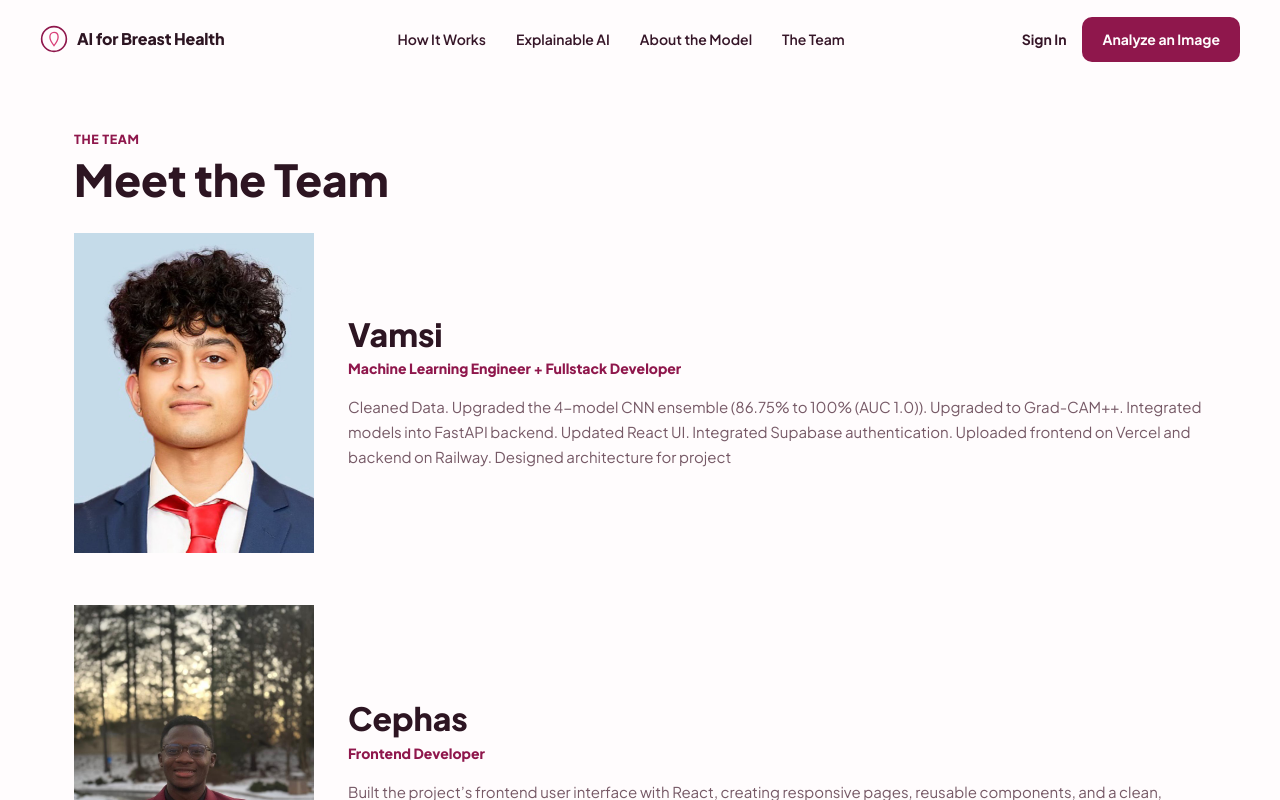
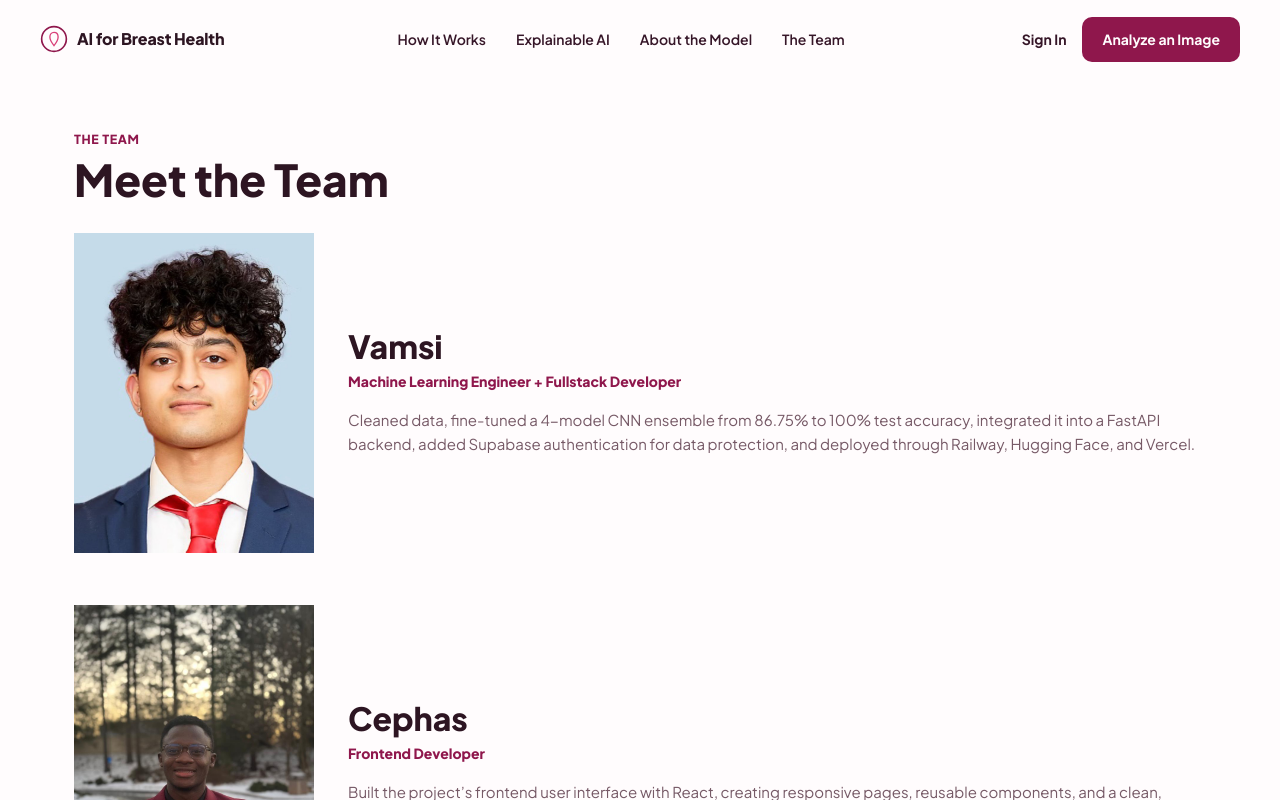
Before and after one commit to Breast-Cancer-Detection/Breast-Cancer-Detection, a React (Vite) app in the folder frontend/: page /about in a window 1280 px wide. Shown: the top 800 px of the page. Built offline with nearby package versions, Linux system fonts and the light colour scheme.

Commit message:
Update the About bio to the fine-tune, FastAPI, and deploy line.

```diff
--- a/frontend/src/pages/AboutPage/index.tsx
+++ b/frontend/src/pages/AboutPage/index.tsx
@@ -6,7 +6,7 @@ const teamMembers = [
     name: 'Vamsi',
     image: '/team/vamsi.jpg',
     role: 'Machine Learning Engineer + Fullstack Developer',
-    bio: 'Cleaned Data. Upgraded the 4-model CNN ensemble (86.75% to 100% (AUC 1.0)). Upgraded to Grad-CAM++. Integrated models into FastAPI backend. Updated React UI. Integrated Supabase authentication. Uploaded frontend on Vercel and backend on Railway. Designed architecture for project',
+    bio: 'Cleaned data, fine-tuned a 4-model CNN ensemble from 86.75% to 100% test accuracy, integrated it into a FastAPI backend, added Supabase authentication for data protection, and deployed through Railway, Hugging Face, and Vercel.',
   },
   {
     name: 'Cephas',
```
